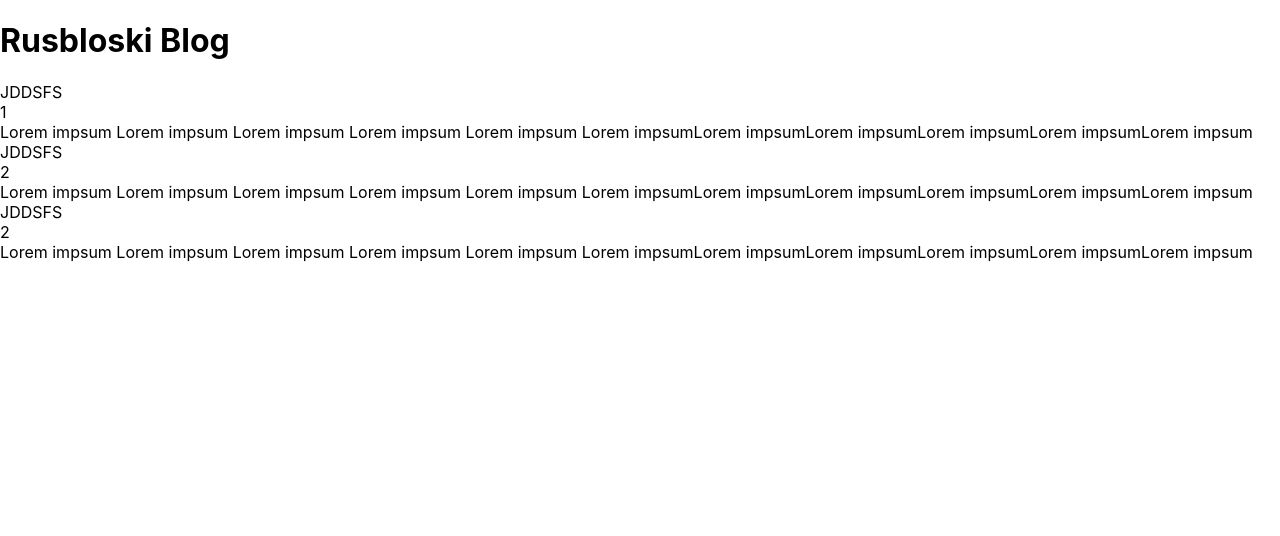
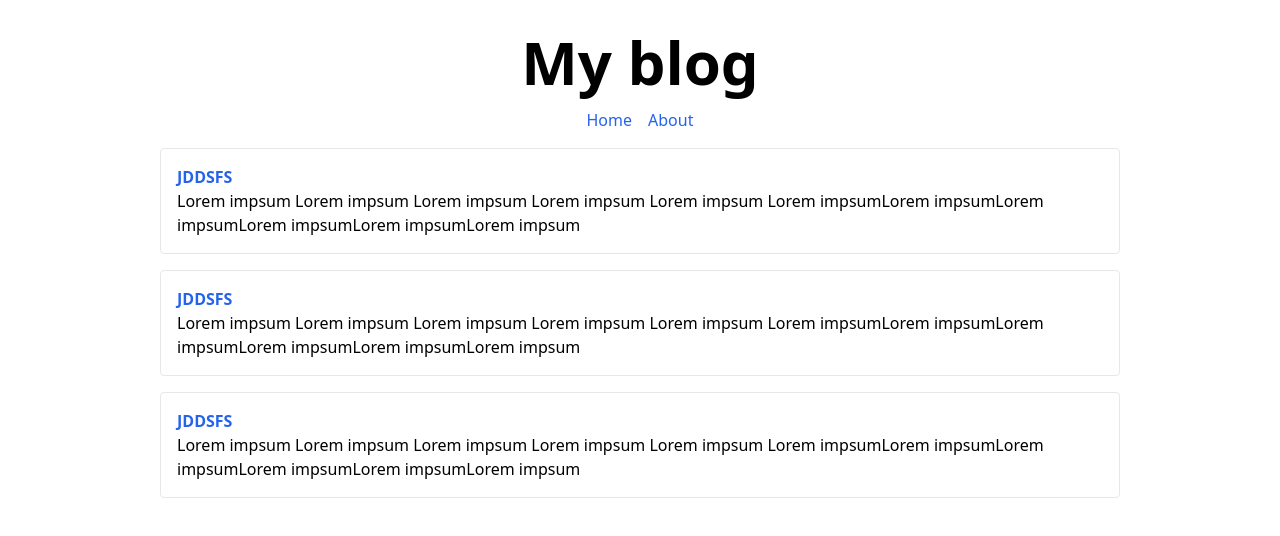
Before and after one commit to facundo1cabrera/blog, a Next.js app: page / in a window 1280 px wide. Shown: the top 536 px of the page. Built offline with nearby package versions, Linux system fonts and the light colour scheme.

Commit message:
Styled index page

```diff
--- a/interfaces/blog.ts
+++ b/interfaces/blog.ts
@@ -1,6 +1,5 @@
 export interface Blog {
     title: string;
     slug: string;
-    date: number;
     content: string;
 }
--- a/package.json
+++ b/package.json
@@ -18,8 +18,11 @@
     "@types/node": "17.0.31",
     "@types/react": "18.0.8",
     "@types/react-dom": "18.0.3",
+    "autoprefixer": "^10.4.7",
     "eslint": "8.14.0",
     "eslint-config-next": "12.1.6",
+    "postcss": "^8.4.13",
+    "tailwindcss": "^3.0.24",
     "typescript": "4.6.4"
   }
 }
--- a/pages/_app.tsx
+++ b/pages/_app.tsx
@@ -1,8 +1,31 @@
 import '../styles/globals.css'
 import type { AppProps } from 'next/app'
+import Link from 'next/link'
 
 function MyApp({ Component, pageProps }: AppProps) {
-  return <Component {...pageProps} />
+
+  return (
+      <div className="mx-auto my-8 w-9/12">
+        <header>
+          <h1 className="text-6xl font-bold text-center">My blog</h1>
+          <nav className="my-4">
+            <ul className="flex flex-row justify-center space-x-4">
+              <li>
+                <Link href="/">
+                  <a>Home</a>
+                </Link>
+              </li>
+              <li>
+                <Link href="/about">
+                  <a>About</a>
+                </Link>
+              </li>
+            </ul>
+          </nav>
+        </header>
+        <Component {...pageProps} />
+      </div>
+    )
 }
 
 export default MyApp
--- a/pages/blog/[slug].tsx
+++ b/pages/blog/[slug].tsx
@@ -3,14 +3,13 @@ import type { NextPage } from 'next';
 import { Blog } from '../../interfaces/blog';
 import { blogPosts } from '../../lib/data';
 
-const BlogPage: NextPage<Blog> = ({ title, date, content}) => {
+const BlogPage: NextPage<Blog> = ({ title, content}) => {
 
   return (
       <div>
         <main>
-          <h1>{title}</h1>
+          <h2 className="text-2xl font-bold">{title}</h2>
           <div>{content}</div>
-          <p>{date}</p>
         </main>
       </div>
   );
--- a/pages/index.tsx
+++ b/pages/index.tsx
@@ -1,23 +1,18 @@
 import { blogPosts } from '../lib/data';
 import type { NextPage } from 'next';
+import Link from 'next/link';
+import { Blog } from '../interfaces/blog';
 
 
 const Home: NextPage = () => {
 
   return (
     <div>
-        <main>
-          <h1>Rusbloski Blog</h1>
-        </main>
 
-        <div>
+      <div className="space-y-4">
         {
           blogPosts.map((item) => (
-              <div key={item.slug}>
-                <div>{item.title}</div>
-                <div>{item.date.toString()}</div>
-                <div>{item.content}</div>
-              </div>
+            <BlogListItem key={item.slug} {...item}/>
           ))
         }
       </div>
@@ -26,3 +21,16 @@ const Home: NextPage = () => {
 };
 
 export default Home;
+
+function BlogListItem({ slug, title, content }: Blog) {
+  return (
+    <div className="border border-black-400 rounded p-4 hover:shadow-md hover:border-black-600 transition duration-500 ease-in-out">
+      <div>
+        <Link href={`/blog/${slug}`}>
+          <a className="font-bold">{title}</a>
+        </Link>
+      </div>
+      <div>{content}</div>
+    </div>
+  )
+}
--- /dev/null
+++ b/postcss.config.js
@@ -0,0 +1,6 @@
+module.exports = {
+  plugins: {
+    tailwindcss: {},
+    autoprefixer: {},
+  },
+}
--- a/styles/globals.css
+++ b/styles/globals.css
@@ -1,16 +1,9 @@
-html,
-body {
-  padding: 0;
-  margin: 0;
-  font-family: -apple-system, BlinkMacSystemFont, Segoe UI, Roboto, Oxygen,
-    Ubuntu, Cantarell, Fira Sans, Droid Sans, Helvetica Neue, sans-serif;
+@tailwind base;
+@tailwind components;
+@tailwind utilities;
+
+@layer base {
+  a {
+    @apply text-blue-600 hover:text-blue-500;
+  }
 }
-
-a {
-  color: inherit;
-  text-decoration: none;
-}
-
-* {
-  box-sizing: border-box;
-}
--- /dev/null
+++ b/tailwind.config.js
@@ -0,0 +1,7 @@
+module.exports = {
+  content: ['./pages/**/*.{js,ts,jsx,tsx}', './components/**/*.{js,ts,jsx,tsx}'],
+  theme: {
+    extend: {},
+  },
+  plugins: [],
+}
```
Also changed, not shown: 1 other file (tests, documents, lock files or other folders). Lines whose indentation alone changed are shown as unchanged.
